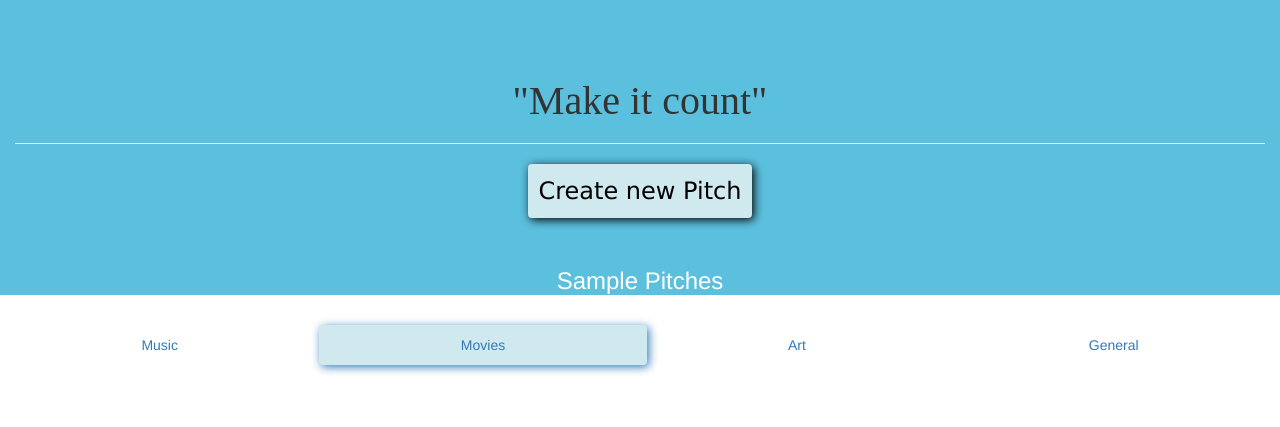
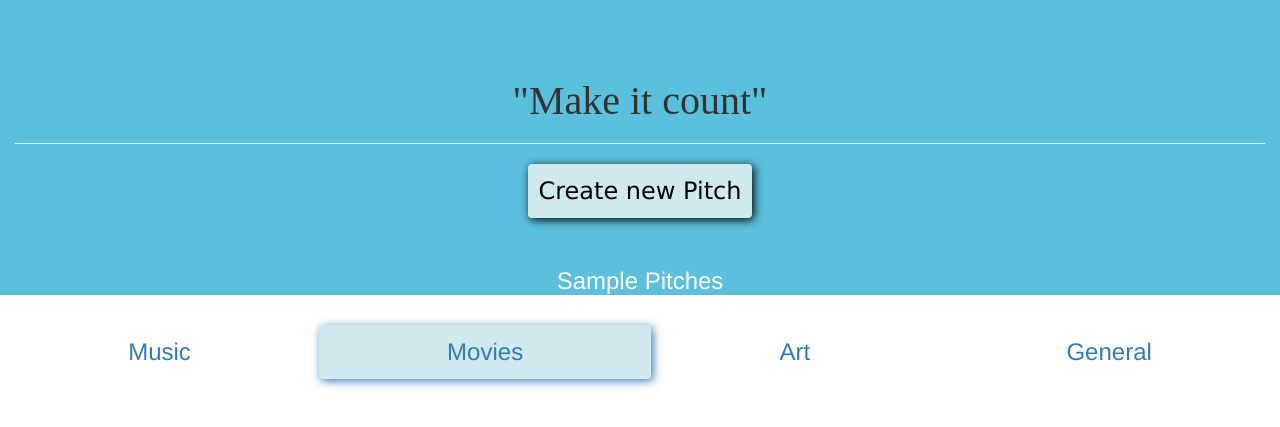
Before and after one commit to Mbaire/Pitch-App, a Flask app: template app/templates/home.html in a window 1280 px wide. Shown: the part 135-562 px from the top of the page. Run offline with Flask 2, Linux system fonts and the light colour scheme; the template is opened without the code that fills it, so the values that code supplies are empty; some libraries are stand-ins or nearby versions.

Commit message:
modify changes

```diff
--- a/app/templates/home.html
+++ b/app/templates/home.html
@@ -50,4 +50,9 @@
     </div>
 <br><br><br>
   </div>
+  <style>
+    .nav-link{
+      font-size: x-large;
+    }
+  </style>
 {% endblock %}
```
